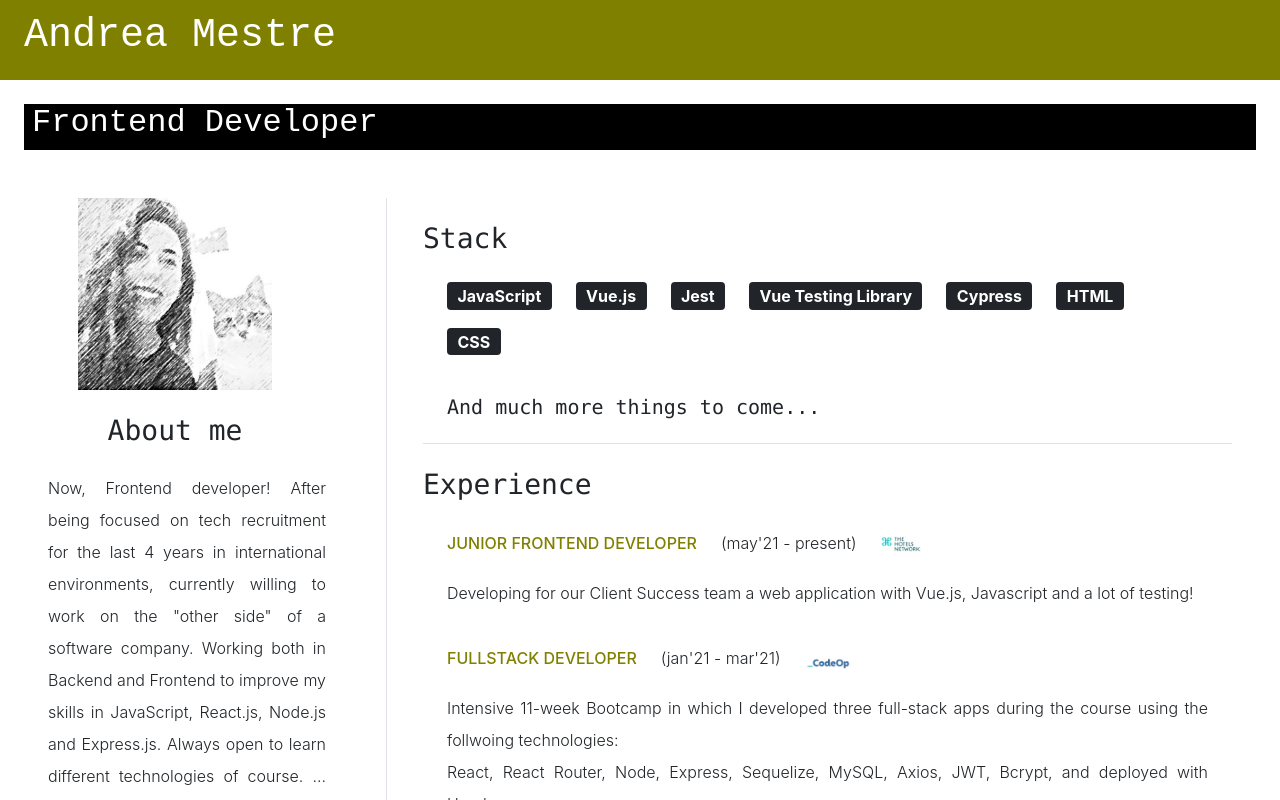
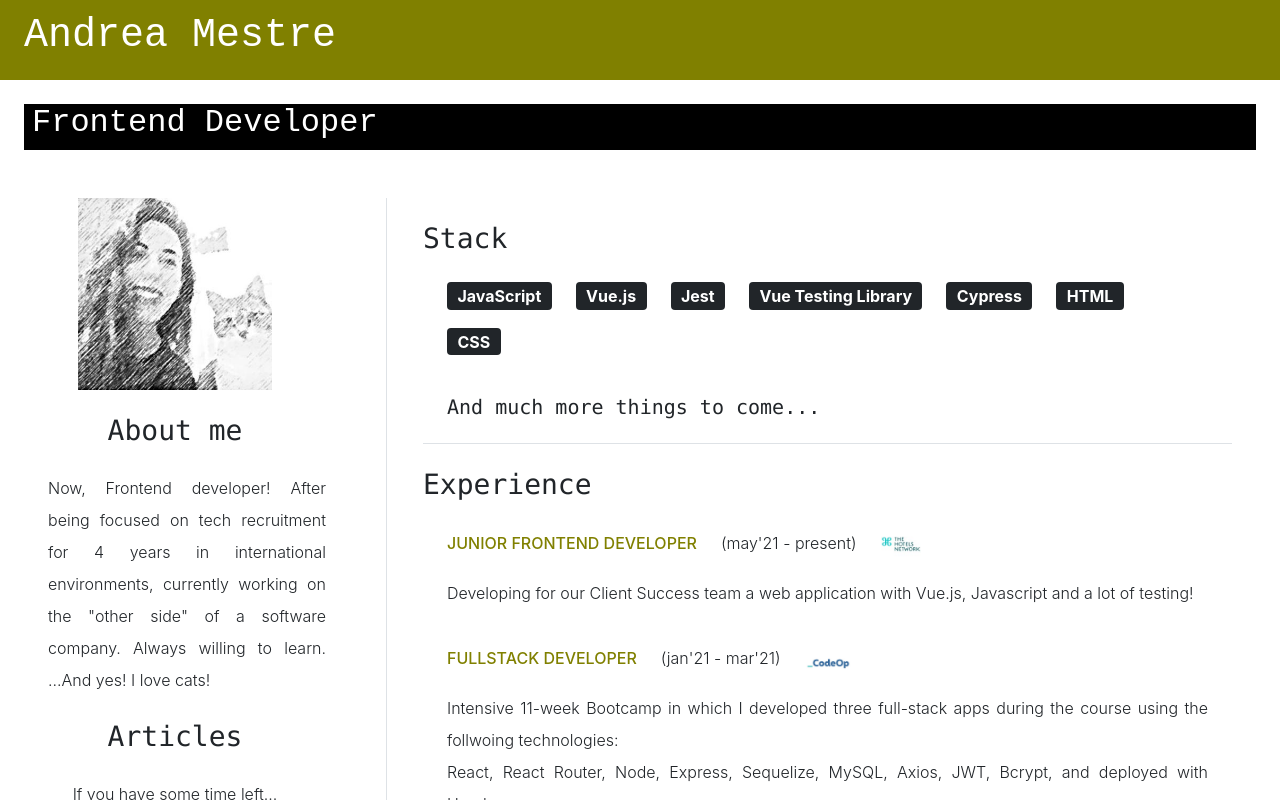
Before and after one commit to andriumm/andrea-mestre-portfolio, a React (Create React App) app: page / in a window 1280 px wide. Shown: the top 800 px of the page. Built offline with nearby package versions, Linux system fonts and the light colour scheme; a web font is replaced by a local one.

Commit message:
update about me

```diff
--- a/src/components/Experience.js
+++ b/src/components/Experience.js
@@ -26,11 +26,10 @@ export default function Experience() {
 						<h3 className="font-monospace text-center">About me</h3>
 						<p className="ms-4 my-4 fw-light lh-lg">
 							Now, Frontend developer! After being focused on tech recruitment
-							for the last 4 years in international environments, currently
-							willing to work on the "other side" of a software company. Working
-							both in Backend and Frontend to improve my skills in JavaScript,
-							React.js, Node.js and Express.js. Always open to learn different
-							technologies of course. ... And yes! I love cats!{" "}
+							for 4 years in international environments, currently
+							working on the "other side" of a software company.
+							Always willing to learn.
+							...And yes! I love cats!{" "}
 						</p>
 						<div className="mx-4 my-4">
 							<h3 className="font-monospace">Articles</h3>
```
